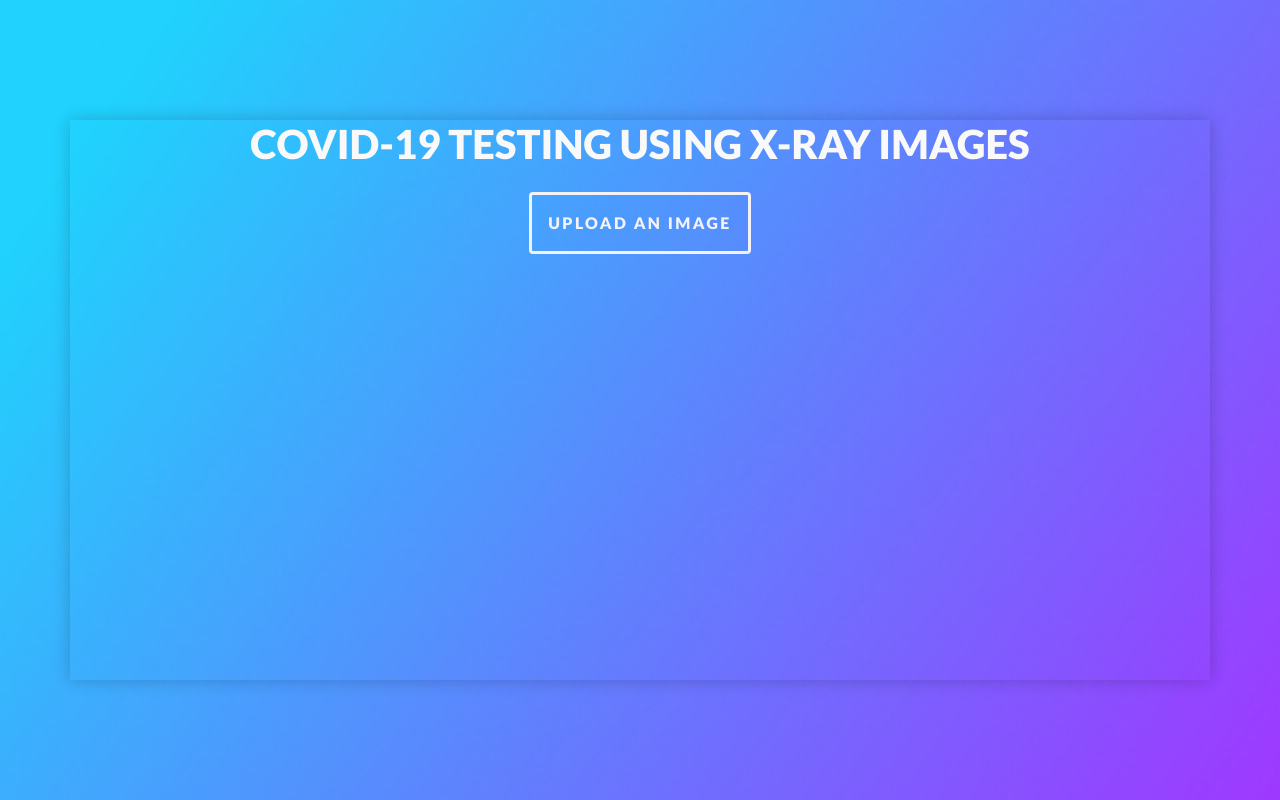
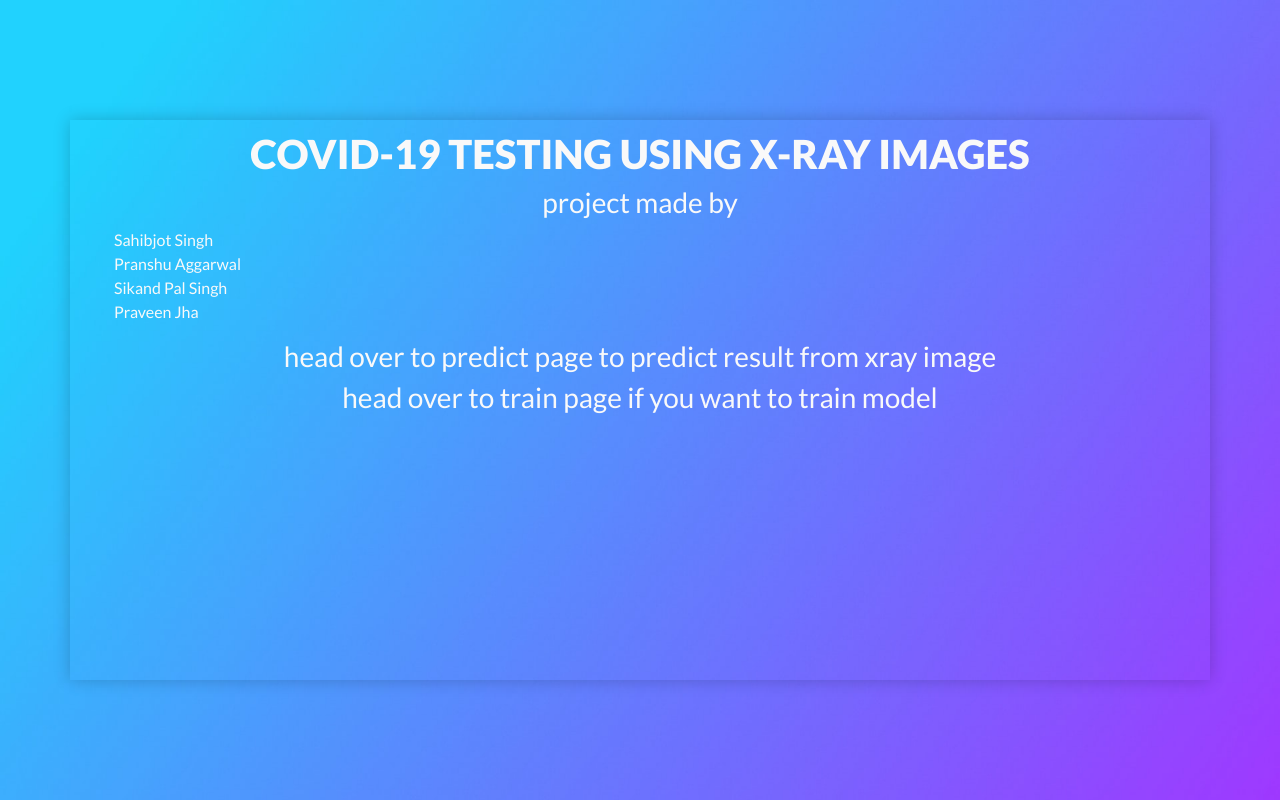
Before and after one commit to pranshuag9/covid19-analyzer, a Flask app: page / in a window 1280 px wide. Run offline with Flask 2, Linux system fonts and the light colour scheme.

Commit message:
added home page route,predict route in app.py,changed folder name in config.py, added new home-page(not final), added border on xray-image, tried to center image between buttons

```diff
--- a/api/training_api/training_api_handler.py
+++ b/api/training_api/training_api_handler.py
@@ -20,7 +20,7 @@ def handle_train_model_request(request_json) -> tuple[ResponseTemplate, int]:
         data, target = load_data_from_disk(DATASET_DIR)
         input_shape = data.shape[1:]
         model = get_model1(input_shape=input_shape)
-        epoch = request_json.get("epochs", 1)
+        epoch = request_json.get("epochs", 2)
         checkpoint = ModelCheckpoint(
             filepath=MODEL_CHECKPOINT_PATH,
             monitor='val_loss',
--- a/app.py
+++ b/app.py
@@ -10,9 +10,12 @@ app.config['CORS_HEADERS'] = 'application/json'
 
 
 @app.route("/")
-def index():
-    return render_template("index.html")
+def home():
+    return render_template("home.html")
 
+@app.route("/predict")
+def predict():
+    return render_template("predict.html")
 
 @app.route("/train")
 def admin():
--- a/config.py
+++ b/config.py
@@ -12,9 +12,9 @@ current_timestamp = datetime.datetime.now(
 
 img_size = 100
 
-label_dict_category_val = {'Covid19_Negative': 0, 'Covid19_Positive': 1}
+label_dict_category_val = {'negative': 0, 'positive': 1}
 
-label_dict_val_category = {0: 'Covid19_Negative', 1: 'Covid19_Positive'}
+label_dict_val_category = {0: 'negative', 1: 'positive'}
 
 MODEL_PATH = 'models/model-015.model'
 
--- a/static/scripts/scripts.js
+++ b/static/scripts/scripts.js
@@ -8,7 +8,9 @@ var loadFile = function(event){
       $(".result").css("visibility","hidden");
       $("#predict-button").css("visibility","visible");  //for predict button
 };
-
+function addBorder(event){
+    $("#selected-image").css("border","3px solid #F2F2F8");
+};
 $("#image-selector").change(function() {
     let reader = new FileReader();
     reader.onload = function(e) {
--- a/static/styles/styles.css
+++ b/static/styles/styles.css
@@ -8,13 +8,20 @@ body{
   align-items: center;
   height: 100vh;
 }
-h3{
+h3,li{
     font-family: "Lato";
     font-weight: 400;
     color: #F9F9F9;
 }
 div{
   text-align: center;
+}
+
+ul{
+    list-style-type:none;
+}
+li{
+    text-align: left;
 }
 
  /* styling for ids */
@@ -30,7 +37,7 @@ div{
 #image-selector + label{
       border : none;
 			outline : none;
-			margin-top : 1em;
+			margin : 0.5em 0;
 			padding : 1em 1em;
 			border-radius : 4px;
 			font-family : 'Lato', Verdana, sans-serif;
@@ -60,6 +67,10 @@ div{
 }
 
 #selected-image{
+  position: absolute;
+  top: 53%;
+  left: 50%;
+  transform: translateY(-53%) translateX(-50%);
   margin: 15px 0;
   max-width:400px;
   max-height: 420px;
@@ -98,6 +109,7 @@ div{
   font-family: "Lato";
   font-weight: 900;
   color: #F9F9F9;
+  margin-top: 10px;
 }
 
 .button{
--- /dev/null
+++ b/templates/home.html
@@ -0,0 +1,36 @@
+<html>
+	<head>
+		<title>COVID-19 TESTING</title>
+         <!-- google fonts-->
+        <link rel="preconnect" href="https://fonts.gstatic.com">
+		<link href="https://fonts.googleapis.com/css2?family=Lato:wght@400;900&display=swap" rel="stylesheet">
+		<!-- CSS only -->
+        <link rel= "stylesheet" type= "text/css" href= "{{ url_for('static',filename='styles/styles.css') }}">
+        <link href="https://cdn.jsdelivr.net/npm/bootstrap@5.0.1/dist/css/bootstrap.min.css" rel="stylesheet" integrity="sha384-+0n0xVW2eSR5OomGNYDnhzAbDsOXxcvSN1TPprVMTNDbiYZCxYbOOl7+AMvyTG2x" crossorigin="anonymous">
+		<!-- JavaScript Bundle with Popper -->
+		<script src="https://cdn.jsdelivr.net/npm/bootstrap@5.0.1/dist/js/bootstrap.bundle.min.js" integrity="sha384-gtEjrD/SeCtmISkJkNUaaKMoLD0//ElJ19smozuHV6z3Iehds+3Ulb9Bn9Plx0x4" crossorigin="anonymous"></script>
+
+	</head>
+
+	<body>
+		<div class="container">
+			<h1 class="heading">COVID-19 TESTING USING X-RAY IMAGES</h1>
+            <h3>project made by</h3>
+            <ul>
+                <li>Sahibjot Singh</li>
+                <li>Pranshu Aggarwal</li>
+                <li>Sikand Pal Singh</li>
+                <li>Praveen Jha</li>
+            </ul>
+            <h3>head over to predict page to predict result from xray image</h3>
+            <h3>head over to train page if you want to train model</h3>
+		</div>
+
+
+	</body>
+
+<script src="https://code.jquery.com/jquery-3.3.1.min.js"></script>
+
+<script src="{{ url_for('static',filename='scripts/scripts.js') }}"></script>
+
+</html>
--- a/templates/index.html
+++ b/templates/predict.html
@@ -17,7 +17,7 @@
 			<h1 class="heading">COVID-19 TESTING USING X-RAY IMAGES</h1>
             <input id="image-selector" class = "button" type="file" accept="image/*" onchange="loadFile(event)">
             <label for = "image-selector">Upload an Image</label>
-            <p><img id="selected-image"/></p>
+            <p><img id="selected-image" onload="addBorder(event)"/></p>
 
 			<h3 class = "result predict"></h3>
             <br>
```
Also changed, not shown: 1 other file.
